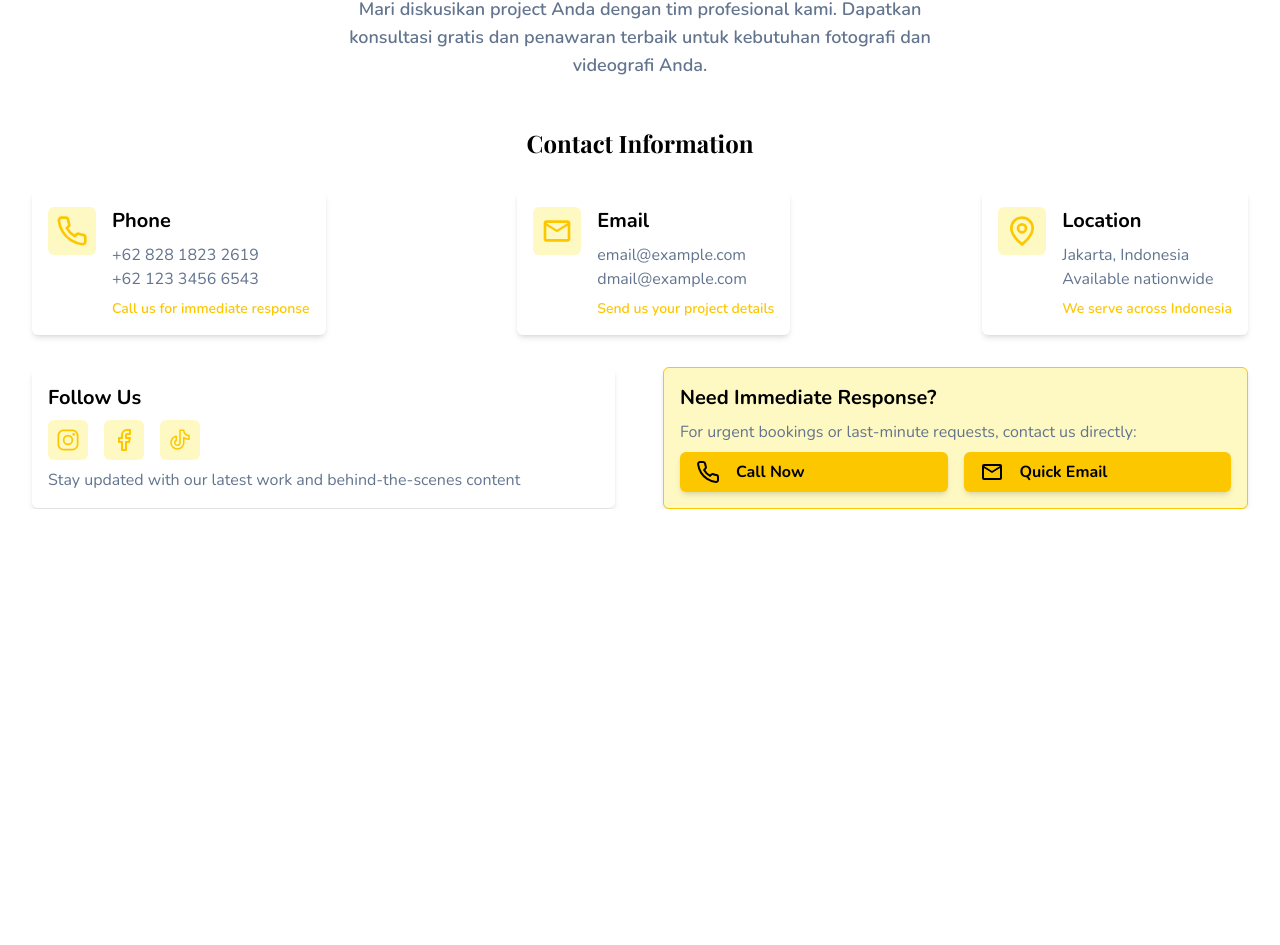
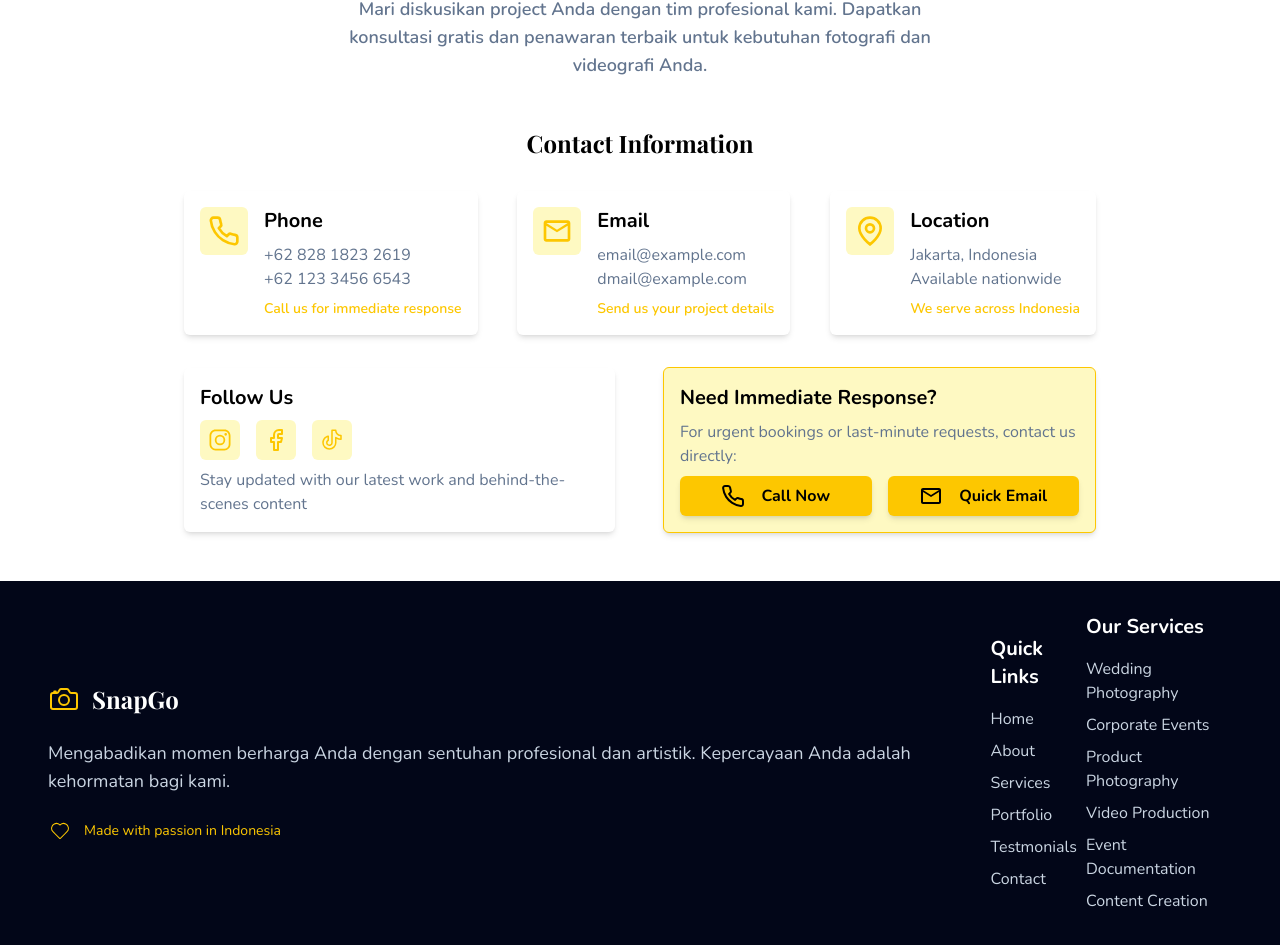
Before and after one commit to zidaneNS/snapgo-web, a React (Vite) app: page / in a window 1280 px wide. Shown: the part 6280-7225 px from the top of the page. Before the commit the page ends 6789 px from the top, so only its background shows below. Built offline with nearby package versions, Linux system fonts and the light colour scheme; a web font is replaced by a local one.

Commit message:
in progress foote

```diff
--- a/src/App.tsx
+++ b/src/App.tsx
@@ -1,6 +1,7 @@
 import Navbar from "./components/Navbar";
 import AboutSection from "./sections/AboutSection";
 import ContactSection from "./sections/ContactSection";
+import Footer from "./sections/Footer";
 import Home from "./sections/Home";
 import PortfolioSection from "./sections/PortfolioSection";
 import ServiceSection from "./sections/ServiceSection";
@@ -16,6 +17,7 @@ export default function App() {
       <PortfolioSection />
       <TestimonialSection />
       <ContactSection />
+      <Footer />
     </div>
   )
 }
--- a/src/components/Navbar.tsx
+++ b/src/components/Navbar.tsx
@@ -2,12 +2,12 @@ import { GiHamburgerMenu } from "react-icons/gi";
 import Button from "./Button";
 import { useEffect, useRef, useState } from "react";
 
-interface NavLink {
+export interface NavLink {
   label: string;
   href: string;
 }
 
-const navLinks: NavLink[] = [
+export const navLinks: NavLink[] = [
   {
     label: 'Home',
     href: '#home'
--- a/src/sections/ContactSection.tsx
+++ b/src/sections/ContactSection.tsx
@@ -54,7 +54,7 @@ export default function ContactSection() {
       />
       <h1 className="text-3xl md:text-5xl font-bold font-playfair text-center">Ready to Capture Your <span className="text-yellow-400">Perfect Moments?</span></h1>
       <p className="text-xl md:text-lg font-semibold text-slate-500 text-center md:max-w-1/2">Mari diskusikan project Anda dengan tim profesional kami. Dapatkan konsultasi gratis dan penawaran terbaik untuk kebutuhan fotografi dan videografi Anda.</p>
-      <div className="flex flex-col items-center gap-y-8 ms:max-w-3/4 w-full">
+      <div className="flex flex-col items-center gap-y-8 md:max-w-3/4 w-full">
         <p className="text-center text-2xl font-bold font-playfair">Contact Information</p>
         <div className="flex flex-col md:flex-row md:items-center md:justify-between gap-y-6 md:gap-y-0 w-full">
           {contacts.map((contact, idx) => (
@@ -95,11 +95,11 @@ export default function ContactSection() {
             <p className="text-xl font-bold">Need Immediate Response?</p>
             <p className="text-slate-500">For urgent bookings or last-minute requests, contact us directly:</p>
             <div className="flex gap-x-4 items-center">
-              <Button className="py-2 px-4 flex-1">
+              <Button className="py-2 px-4 flex-1 justify-center">
                 <FiPhone className="size-4 md:size-6" />
                 <p className="text-xs md:text-base font-bold">Call Now</p>
               </Button>
-              <Button className="py-2 px-4 flex-1">
+              <Button className="py-2 px-4 flex-1 justify-center">
                 <MdOutlineEmail className="size-4 md:size-6" />
                 <p className="text-xs md:text-base font-bold">Quick Email</p>
               </Button>
--- /dev/null
+++ b/src/sections/Footer.tsx
@@ -0,0 +1,51 @@
+import { CiHeart } from "react-icons/ci";
+import { IoCameraOutline } from "react-icons/io5";
+import { navLinks } from "../components/Navbar";
+
+const services = [
+  'Wedding Photography',
+  'Corporate Events',
+  'Product Photography',
+  'Video Production',
+  'Event Documentation',
+  'Content Creation',
+]
+
+export default function Footer() {
+  return (
+    <div className="flex flex-col gap-y-8 px-12 py-8 bg-slate-950 mt-12">
+      <div className="flex justify-between items-center">
+        <div className="flex flex-col gap-y-6">
+          <div className="flex gap-x-3 items-center">
+            <IoCameraOutline className="size-8 text-yellow-400" />
+            <p className="text-2xl text-white font-bold font-playfair">SnapGo</p>
+          </div>
+          <p className="text-lg text-slate-300">Mengabadikan momen berharga Anda dengan sentuhan profesional dan artistik. Kepercayaan Anda adalah kehormatan bagi kami.</p>
+          <div className="flex gap-x-3 items-center text-yellow-400">
+            <CiHeart className="size-6" />
+            <p className="text-sm">Made with passion in Indonesia</p>
+          </div>
+        </div>
+
+        <div className="flex flex-col gap-y-4">
+          <p className="text-xl font-bold text-white">Quick Links</p>
+          <div className="flex flex-col gap-y-2 text-slate-300">
+            {navLinks.map((navLink, idx) => (
+              <a key={idx} href={navLink.href} className="hover:text-slate-400 duration-300">{navLink.label}</a>
+            ))}
+            <a href="#contact" className="hover:text-slate-400 duration-300">Contact</a>
+          </div>
+        </div>
+
+        <div className="flex flex-col gap-y-4">
+          <p className="text-xl font-bold text-white">Our Services</p>
+          <div className="flex flex-col gap-y-2 text-slate-300">
+            {services.map((service, idx) => (
+              <p key={idx} className="text-slate-300">{service}</p>
+            ))}
+          </div>
+        </div>
+      </div>
+    </div>
+  )
+}
```
